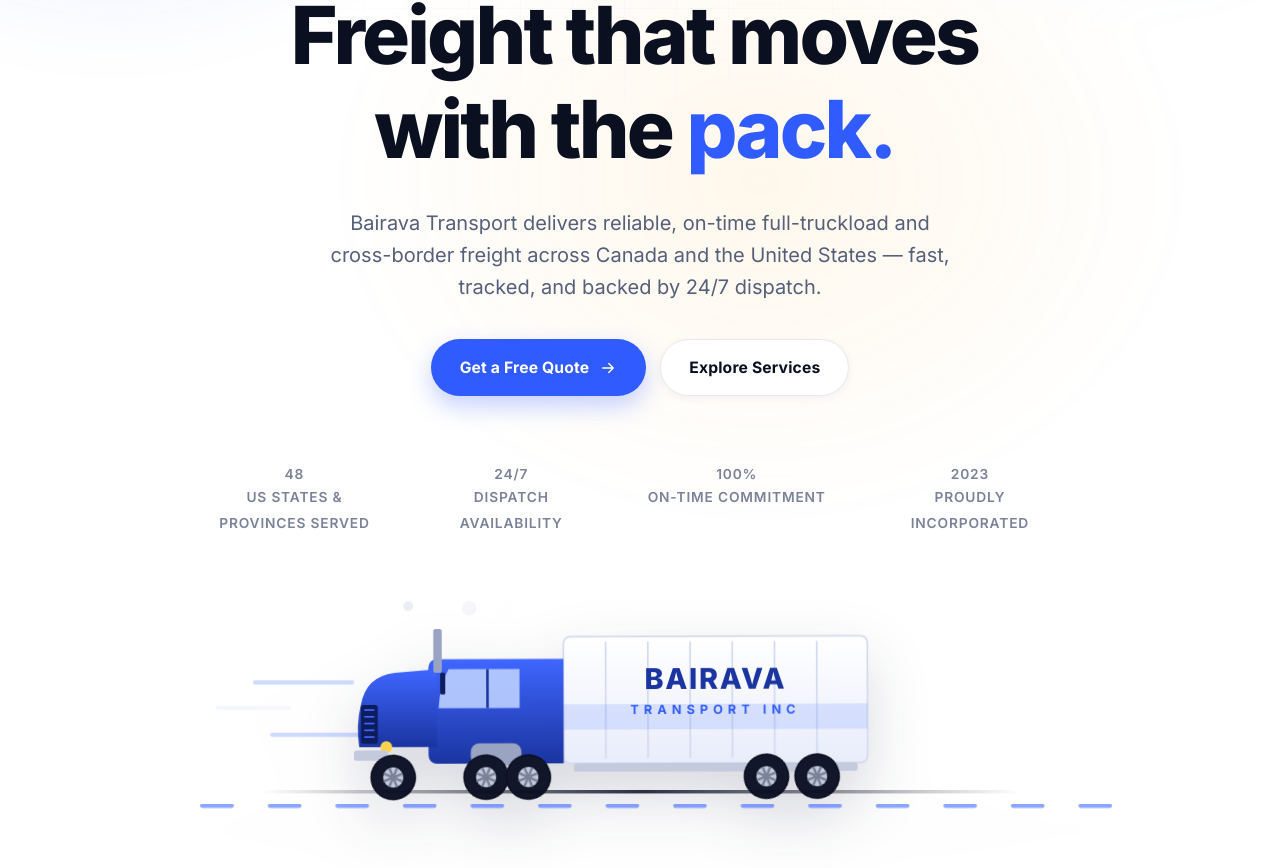
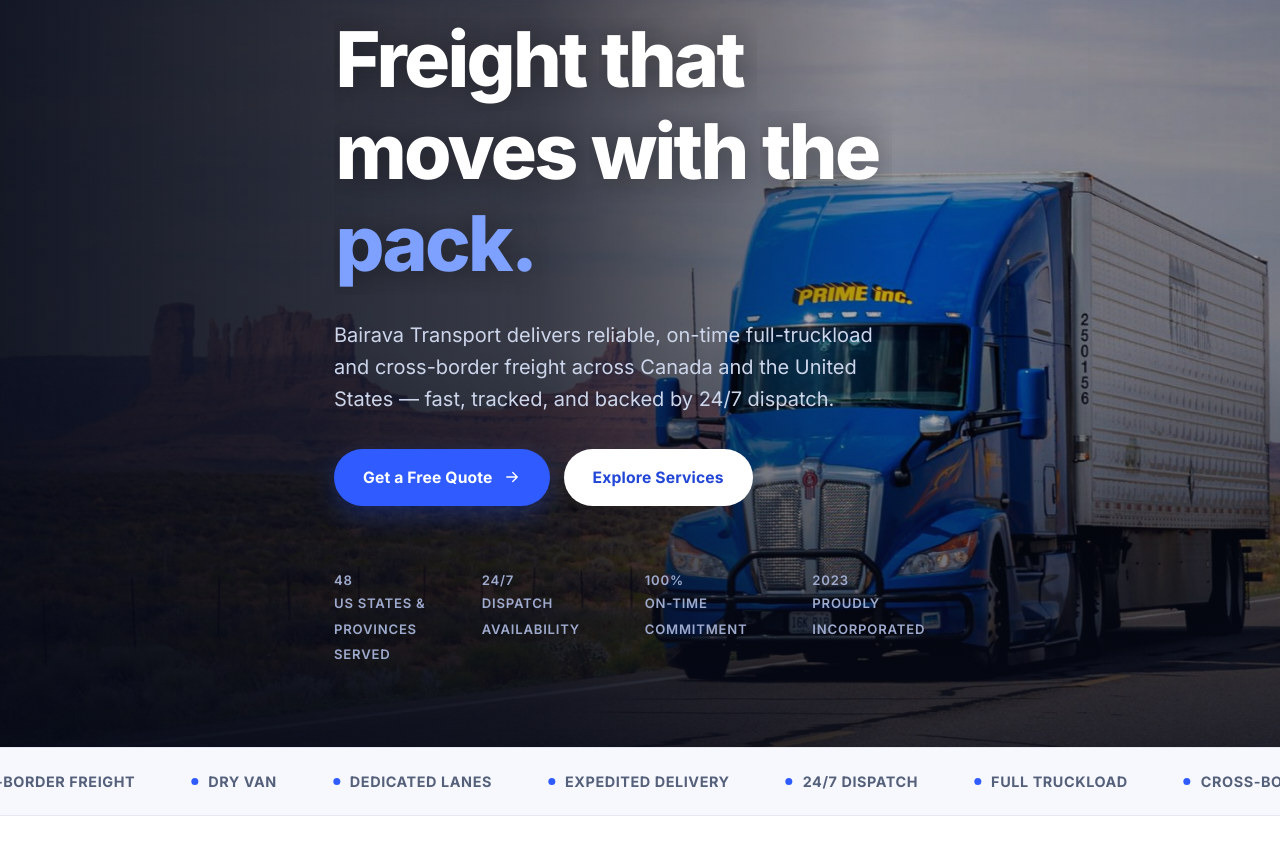
Before and after one commit to bairavatransportinc/Website, a Next.js app: page / in a window 1280 px wide. Shown: the part 252-1120 px from the top of the page. Built offline with nearby package versions, Linux system fonts and the light colour scheme.

Commit message:
Replace 3D/SVG truck with free-stock photo hero (blue Kenworth, Pexels); full-width banner layout; remove HeroTruck component

```diff
--- a/app/globals.css
+++ b/app/globals.css
@@ -251,48 +251,66 @@
   color: var(--blue-600);
 }
 
-/* ---------- Hero (white, bright) ---------- */
+/* ---------- Hero (full-width truck banner) ---------- */
 .hero {
   position: relative;
-  padding: 170px 0 90px;
-  text-align: center;
+  padding: 200px 0 80px;
   overflow: hidden;
-  background: radial-gradient(
-      900px 420px at 50% -5%,
-      var(--blue-50),
-      transparent 70%
-    ),
-    #fff;
-}
-.hero-glow {
+  background: var(--ink);
+  min-height: 92vh;
+  display: flex;
+  align-items: center;
+}
+.hero-photo {
   position: absolute;
   inset: 0;
   z-index: 0;
-  background-image: linear-gradient(var(--blue-100) 1px, transparent 1px),
-    linear-gradient(90deg, var(--blue-100) 1px, transparent 1px);
-  background-size: 52px 52px;
-  opacity: 0.5;
-  mask-image: radial-gradient(600px 340px at 50% 12%, #000 10%, transparent 72%);
+  background-size: cover;
+  background-position: 68% center;
+  transform: scale(1.06);
+  animation: heroZoom 16s ease-out forwards;
+}
+@keyframes heroZoom {
+  to {
+    transform: scale(1);
+  }
+}
+.hero-overlay {
+  position: absolute;
+  inset: 0;
+  z-index: 1;
+  background: linear-gradient(
+      90deg,
+      rgba(6, 10, 24, 0.92) 0%,
+      rgba(6, 10, 24, 0.72) 42%,
+      rgba(6, 10, 24, 0.25) 70%,
+      rgba(6, 10, 24, 0.35) 100%
+    ),
+    linear-gradient(
+      0deg,
+      rgba(6, 10, 24, 0.75) 0%,
+      transparent 40%
+    );
 }
 .hero-inner {
   position: relative;
-  z-index: 1;
-  max-width: 900px;
-  margin: 0 auto;
+  z-index: 2;
+  max-width: 660px;
+  text-align: left;
 }
 .hero-pill {
   display: inline-flex;
   align-items: center;
   gap: 10px;
-  background: #fff;
-  border: 1px solid var(--line);
-  box-shadow: var(--shadow-sm);
+  background: rgba(255, 255, 255, 0.1);
+  border: 1px solid rgba(255, 255, 255, 0.18);
+  backdrop-filter: blur(6px);
   border-radius: 999px;
   padding: 8px 8px 8px 16px;
   font-size: 0.88rem;
   font-weight: 600;
-  color: var(--ink-2);
-  margin-bottom: 30px;
+  color: #eaf0ff;
+  margin-bottom: 26px;
   opacity: 0;
   animation: fadeUp 0.7s ease forwards;
 }
@@ -307,32 +325,36 @@
   border-radius: 999px;
 }
 .hero h1 {
-  font-size: clamp(2.6rem, 7vw, 5rem);
+  font-size: clamp(2.6rem, 6.5vw, 4.8rem);
   font-weight: 800;
-  line-height: 1.02;
+  line-height: 1.04;
   letter-spacing: -0.035em;
-  color: var(--ink);
+  color: #fff;
+  text-shadow: 0 2px 30px rgba(0, 0, 0, 0.35);
 }
 .hero-title {
   display: flex;
   flex-wrap: wrap;
-  justify-content: center;
+  justify-content: flex-start;
 }
 .hero-title .word {
   display: inline-block;
   overflow: hidden;
-  padding: 0.02em 0.16em 0.14em 0.02em;
+  padding: 0.02em 0.18em 0.14em 0.02em;
 }
 .hero-title .word > span {
   display: inline-block;
   animation: revealUp 0.85s cubic-bezier(0.22, 1, 0.36, 1) both;
   animation-delay: calc(var(--i) * 0.08s);
 }
+.hero h1 .accent {
+  color: #7ea0ff;
+}
 .hero .lead {
-  color: var(--slate);
+  color: #cdd5ea;
   font-size: 1.25rem;
-  max-width: 640px;
-  margin: 26px auto 0;
+  max-width: 560px;
+  margin: 24px 0 0;
   opacity: 0;
   animation: fadeUp 0.8s ease forwards;
   animation-delay: 0.55s;
@@ -340,8 +362,8 @@
 .hero-actions {
   display: flex;
   gap: 14px;
-  justify-content: center;
-  margin-top: 36px;
+  justify-content: flex-start;
+  margin-top: 34px;
   flex-wrap: wrap;
   opacity: 0;
   animation: fadeUp 0.8s ease forwards;
@@ -350,26 +372,26 @@
 .hero-trust {
   display: grid;
   grid-template-columns: repeat(4, auto);
-  gap: 24px 48px;
-  justify-content: center;
-  margin-top: 56px;
+  gap: 22px 44px;
+  justify-content: flex-start;
+  margin-top: 52px;
   opacity: 0;
   animation: fadeUp 0.8s ease forwards;
   animation-delay: 0.95s;
 }
 .hero-trust .item {
-  text-align: center;
+  text-align: left;
 }
 .hero-trust .item strong {
   display: block;
   font-size: 2rem;
   font-weight: 800;
-  color: var(--ink);
+  color: #fff;
   line-height: 1;
 }
 .hero-trust .item span {
-  color: var(--slate-2);
-  font-size: 0.86rem;
+  color: #9fabce;
+  font-size: 0.82rem;
   font-weight: 600;
   text-transform: uppercase;
   letter-spacing: 0.06em;
@@ -899,15 +921,24 @@
     padding: 68px 0;
   }
   .hero {
-    padding: 132px 0 60px;
+    padding: 128px 0 56px;
+    min-height: 88vh;
+  }
+  .hero-overlay {
+    background: linear-gradient(
+      0deg,
+      rgba(6, 10, 24, 0.95) 0%,
+      rgba(6, 10, 24, 0.55) 55%,
+      rgba(6, 10, 24, 0.7) 100%
+    );
+  }
+  .hero-photo {
+    background-position: 60% center;
   }
   .hero-trust {
     grid-template-columns: repeat(2, 1fr);
-    gap: 24px 20px;
-    width: 100%;
-    max-width: 380px;
-    margin-left: auto;
-    margin-right: auto;
+    gap: 22px 18px;
+    max-width: 340px;
   }
   .hero-trust .item strong {
     font-size: 1.6rem;
@@ -934,7 +965,11 @@
 /* Extra-small phones: hide the header CTA text button, rely on hamburger */
 @media (max-width: 430px) {
   .nav-cta .btn-primary {
-    display: none;
+    display: none !important;
+  }
+  .hero-pill {
+    font-size: 0.78rem;
+    padding: 6px 6px 6px 12px;
   }
   .hero h1 {
     font-size: clamp(2.1rem, 11vw, 3rem);
--- a/app/page.tsx
+++ b/app/page.tsx
@@ -3,7 +3,6 @@
 import QuoteForm from "@/components/QuoteForm";
 import Reveal from "@/components/Reveal";
 import CountUp from "@/components/CountUp";
-import HeroTruck from "@/components/HeroTruck";
 import CoverageMap from "@/components/CoverageMap";
 import {
   iconMap,
@@ -29,9 +28,15 @@
       <span id="top" />
       <Header />
 
-      {/* ---------------- HERO ---------------- */}
+      {/* ---------------- HERO (full-width truck banner) ---------------- */}
       <section className="hero">
-        <div className="hero-glow" aria-hidden="true" />
+        <div
+          className="hero-photo"
+          style={{ backgroundImage: "url(/images/hero/truck-blue.jpg)" }}
+          aria-hidden="true"
+        />
+        <div className="hero-overlay" aria-hidden="true" />
+
         <div className="container hero-inner">
           <span className="hero-pill">
             <span className="tag">Active</span>
@@ -65,7 +70,7 @@
             <a href="#contact" className="btn btn-primary">
               Get a Free Quote <ArrowIcon />
             </a>
-            <a href="#services" className="btn btn-ghost">
+            <a href="#services" className="btn btn-white">
               Explore Services
             </a>
           </div>
@@ -80,8 +85,6 @@
               </div>
             ))}
           </div>
-
-          <HeroTruck />
         </div>
       </section>
 
--- a/components/HeroTruck.tsx
+++ /dev/null
@@ -1,155 +0,0 @@
-// Animated North American conventional (long-hood) semi — SVG + CSS.
-// Rolling wheels, drifting road lines, exhaust puffs, and motion streaks.
-// No image assets; fully static-export friendly.
-
-export default function HeroTruck() {
-  return (
-    <div className="hero-truck" aria-hidden="true">
-      <svg
-        className="hero-truck-svg"
-        viewBox="0 0 900 320"
-        fill="none"
-        xmlns="http://www.w3.org/2000/svg"
-        role="img"
-      >
-        <defs>
-          <linearGradient id="cabGrad" x1="0" y1="0" x2="0" y2="1">
-            <stop offset="0" stopColor="#3f66ff" />
-            <stop offset="1" stopColor="#1a34a0" />
-          </linearGradient>
-          <linearGradient id="trailerGrad" x1="0" y1="0" x2="0" y2="1">
-            <stop offset="0" stopColor="#ffffff" />
-            <stop offset="1" stopColor="#e9edfb" />
-          </linearGradient>
-          <linearGradient id="roadGrad" x1="0" y1="0" x2="1" y2="0">
-            <stop offset="0" stopColor="#0b1020" stopOpacity="0" />
-            <stop offset="0.5" stopColor="#0b1020" stopOpacity="0.85" />
-            <stop offset="1" stopColor="#0b1020" stopOpacity="0" />
-          </linearGradient>
-        </defs>
-
-        {/* motion streaks behind the rig */}
-        <g className="ht-streaks">
-          <rect x="20" y="120" width="120" height="5" rx="2.5" fill="#5b82ff" opacity="0.5" />
-          <rect x="0" y="150" width="90" height="5" rx="2.5" fill="#5b82ff" opacity="0.35" />
-          <rect x="40" y="182" width="140" height="5" rx="2.5" fill="#5b82ff" opacity="0.45" />
-        </g>
-
-        {/* whole rig bobs very slightly */}
-        <g className="ht-rig">
-          {/* ---- TRAILER (dry van) ---- */}
-          <g>
-            <rect x="360" y="70" width="360" height="150" rx="8" fill="url(#trailerGrad)" stroke="#d3daf0" strokeWidth="2" />
-            {/* trailer ribs */}
-            <g stroke="#d3daf0" strokeWidth="2">
-              <line x1="410" y1="76" x2="410" y2="214" />
-              <line x1="460" y1="76" x2="460" y2="214" />
-              <line x1="510" y1="76" x2="510" y2="214" />
-              <line x1="560" y1="76" x2="560" y2="214" />
-              <line x1="610" y1="76" x2="610" y2="214" />
-              <line x1="660" y1="76" x2="660" y2="214" />
-            </g>
-            {/* wolf-blue brand band + wordmark on the trailer */}
-            <rect x="360" y="150" width="360" height="30" fill="#2f5bff" opacity="0.14" />
-            <text x="540" y="132" textAnchor="middle" fontFamily="Inter, sans-serif" fontWeight="800" fontSize="34" fill="#1a34a0" letterSpacing="2">
-              BAIRAVA
-            </text>
-            <text x="540" y="162" textAnchor="middle" fontFamily="Inter, sans-serif" fontWeight="700" fontSize="15" fill="#2f5bff" letterSpacing="6">
-              TRANSPORT INC
-            </text>
-          </g>
-
-          {/* trailer underride guard / skirt */}
-          <rect x="372" y="220" width="336" height="10" rx="3" fill="#c3cadd" />
-
-          {/* ---- TRACTOR (conventional long hood) ---- */}
-          <g>
-            {/* sleeper + cab body */}
-            <path
-              d="M210 96 h150 v124 h-150 a10 10 0 0 1 -10 -10 v-104 a10 10 0 0 1 10 -10 z"
-              fill="url(#cabGrad)"
-            />
-            {/* long hood */}
-            <path d="M120 150 q6 -34 40 -38 l50 -4 v92 h-92 q-4 -26 2 -50 z" fill="url(#cabGrad)" />
-            {/* windshield + door glass */}
-            <path d="M224 108 h84 v46 h-96 q2 -30 12 -46 z" fill="#bcd0ff" opacity="0.9" />
-            <line x1="270" y1="108" x2="270" y2="154" stroke="#1a34a0" strokeWidth="3" />
-            {/* grille */}
-            <rect x="120" y="150" width="20" height="46" rx="3" fill="#0e1c5c" />
-            <g stroke="#3f66ff" strokeWidth="2">
-              <line x1="124" y1="156" x2="136" y2="156" />
-              <line x1="124" y1="164" x2="136" y2="164" />
-              <line x1="124" y1="172" x2="136" y2="172" />
-              <line x1="124" y1="180" x2="136" y2="180" />
-              <line x1="124" y1="188" x2="136" y2="188" />
-            </g>
-            {/* headlight */}
-            <circle cx="150" cy="200" r="7" fill="#ffd34d" />
-            {/* bumper */}
-            <rect x="112" y="204" width="40" height="12" rx="3" fill="#c3cadd" />
-            {/* exhaust stack */}
-            <rect x="206" y="60" width="10" height="52" rx="3" fill="#9aa4c2" />
-            {/* fuel tank */}
-            <rect x="250" y="196" width="60" height="26" rx="10" fill="#9aa4c2" />
-            {/* mirror */}
-            <rect x="214" y="112" width="6" height="26" rx="2" fill="#0e1c5c" />
-          </g>
-
-          {/* exhaust puffs */}
-          <g className="ht-smoke">
-            <circle cx="211" cy="52" r="7" fill="#c3caddaa" />
-            <circle cx="211" cy="52" r="7" fill="#c3caddaa" className="ht-smoke2" />
-            <circle cx="211" cy="52" r="7" fill="#c3caddaa" className="ht-smoke3" />
-          </g>
-
-          {/* ---- WHEELS (rotate) ---- */}
-          <g>
-            {/* steer axle */}
-            <Wheel cx={158} cy={236} />
-            {/* drive axle (tandem) */}
-            <Wheel cx={268} cy={236} />
-            <Wheel cx={318} cy={236} />
-            {/* trailer tandem */}
-            <Wheel cx={600} cy={236} />
-            <Wheel cx={660} cy={236} />
-          </g>
-        </g>
-
-        {/* ---- ROAD ---- */}
-        <rect x="0" y="250" width="900" height="4" fill="url(#roadGrad)" />
-        <g className="ht-road">
-          {Array.from({ length: 14 }).map((_, i) => (
-            <rect
-              key={i}
-              x={i * 80}
-              y="266"
-              width="40"
-              height="5"
-              rx="2.5"
-              fill="#2f5bff"
-              opacity="0.55"
-            />
-          ))}
-        </g>
-      </svg>
-    </div>
-  );
-}
-
-function Wheel({ cx, cy }: { cx: number; cy: number }) {
-  return (
-    <g className="ht-wheel" style={{ transformOrigin: `${cx}px ${cy}px` }}>
-      <circle cx={cx} cy={cy} r="26" fill="#12162a" />
-      <circle cx={cx} cy={cy} r="26" fill="none" stroke="#0b1020" strokeWidth="2" />
-      <circle cx={cx} cy={cy} r="12" fill="#c3cadd" />
-      <circle cx={cx} cy={cy} r="3.5" fill="#7a8399" />
-      {/* spokes to make rotation visible */}
-      <g stroke="#7a8399" strokeWidth="3">
-        <line x1={cx} y1={cy - 12} x2={cx} y2={cy + 12} />
-        <line x1={cx - 12} y1={cy} x2={cx + 12} y2={cy} />
-        <line x1={cx - 8.5} y1={cy - 8.5} x2={cx + 8.5} y2={cy + 8.5} />
-        <line x1={cx - 8.5} y1={cy + 8.5} x2={cx + 8.5} y2={cy - 8.5} />
-      </g>
-    </g>
-  );
-}
```
Also changed, not shown: public/images/hero/CREDIT.txt (added), public/images/hero/truck-blue.jpg (added).
